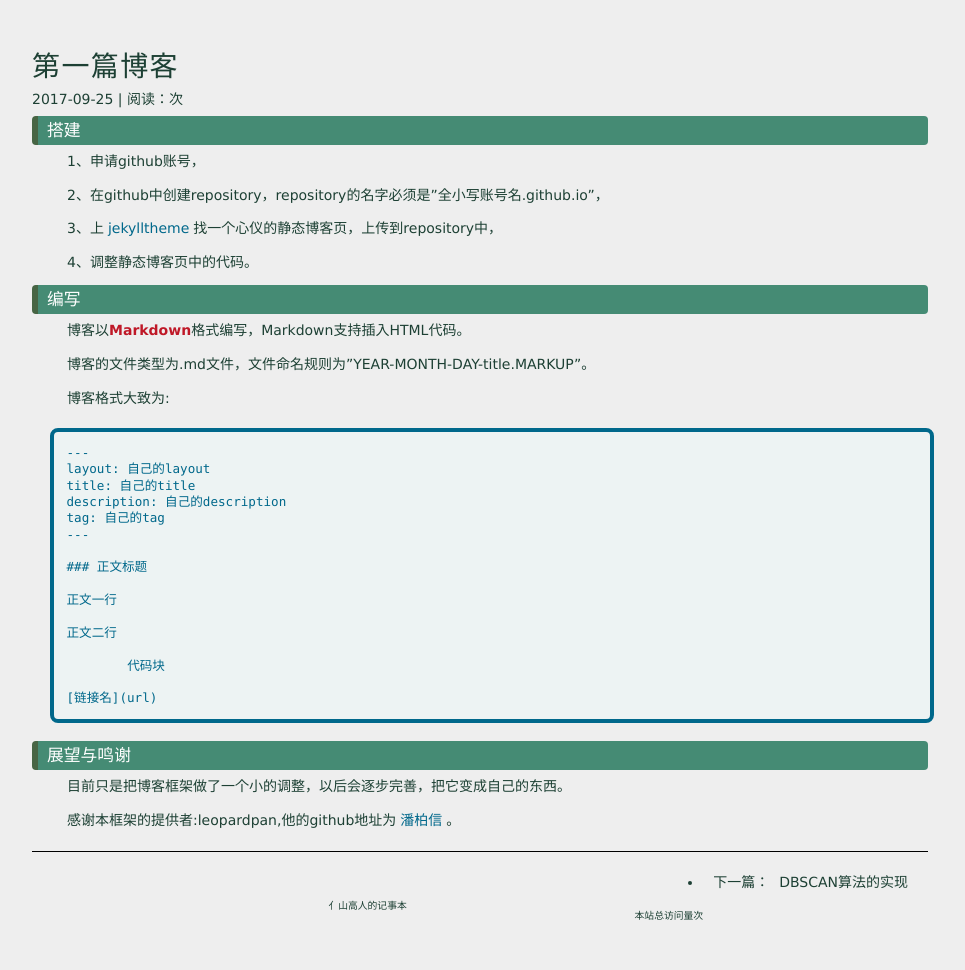
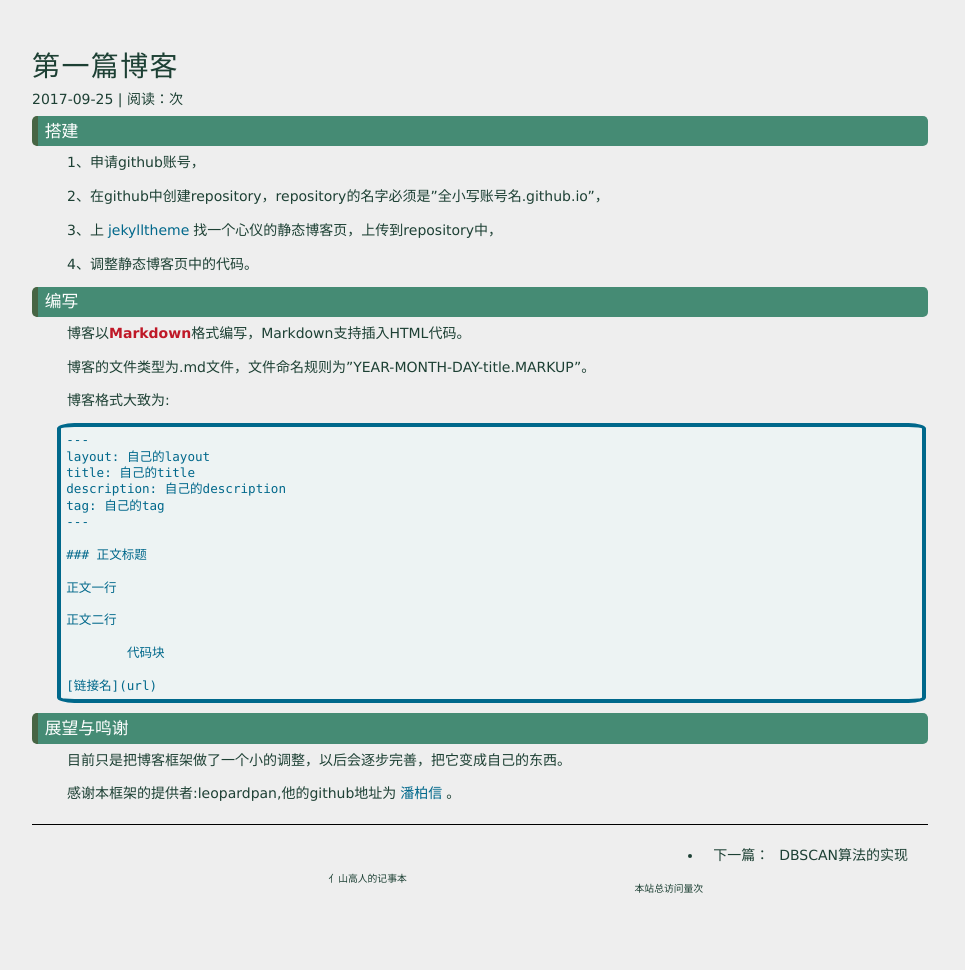
Before and after one commit to XGR-yang/XGR-yang.github.io, a Jekyll site: the page built from _posts/2017-09-25-firstblog.md, in a window 1280 px wide. Shown: the whole page, without its empty margins (160-1125 px from the left). Built offline with Jekyll 4.4.1, drawn with Linux system fonts in a browser that asks for light colours; nearby versions of some CDN libraries; comment, search, counter and statistics services are not loaded; after the commit the page ends 944 px from its top, so only the background shows below that.

Commit message:
Update main.css

```diff
--- a/css/main.css
+++ b/css/main.css
@@ -98,12 +98,12 @@ h2 {
 h3 {
   font-size: 1.2em;
   color: #ffffff;
-  text-indent: 4px;
-  border-radius: 4px;
-  padding: 6px 5px;
+  text-indent: 0.1em;
+  border-radius: 0.3em;
+  padding: 0.4em 0.3em;
   margin-top: 0.6em;
   background:#458b74;
-  border-left: 6px solid #476544;
+  border-left: 0.4em solid #476544;
   position:relative; }
 
 p {
@@ -162,11 +162,11 @@ code {
   word-wrap: break-word; }
 
 pre {
-  margin: 2%;
-  padding: 1em;
+  margin-left: 2em;
+  padding: .4em;
   background: #edf3f3;
   border: 4px solid #00688b;
-  border-radius: 8px;
+  border-radius: 2%;
   font-family: Consolas, Menlo, Monaco, Lucida Console, Liberation Mono, DejaVu Sans Mono, Bitstream Vera Sans Mono, Courier New, monospace, serif;
   font-size: .9em;
   font-weight: normal;
```
